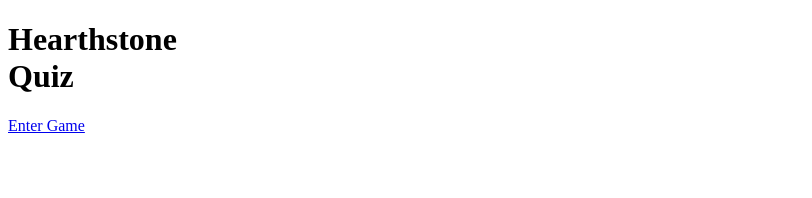
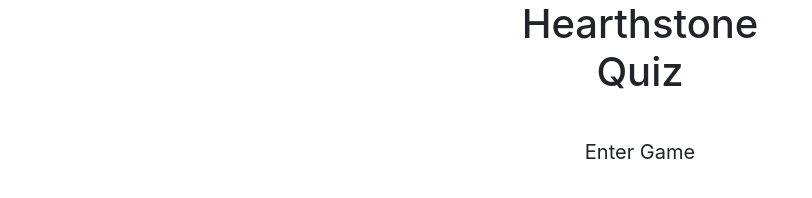
Before and after one commit to kuszturareka/HQ, a plain HTML site: page index.html in a window 1280 px wide. Shown: the whole page, without its empty margins (0-812 px from the left). Drawn offline with nearby package versions, Linux system fonts and the light colour scheme.

Commit message:
Add Bootstrap link

```diff
--- a/index.html
+++ b/index.html
@@ -3,6 +3,7 @@
 <head>
     <meta charset="UTF-8">
     <meta name="viewport" content="width=device-width, initial-scale=1.0">
+    <link rel="stylesheet" href="https://cdnjs.cloudflare.com/ajax/libs/twitter-bootstrap/4.5.3/css/bootstrap.min.css"/>
     <link rel="stylesheet" href="https://cdnjs.cloudflare.com/ajax/libs/font-awesome/5.15.1/css/all.min.css"/>
     <link rel="stylesheet" href="assets/css/style.css"/>
     <title>Hearthstone Quiz</title>
```
